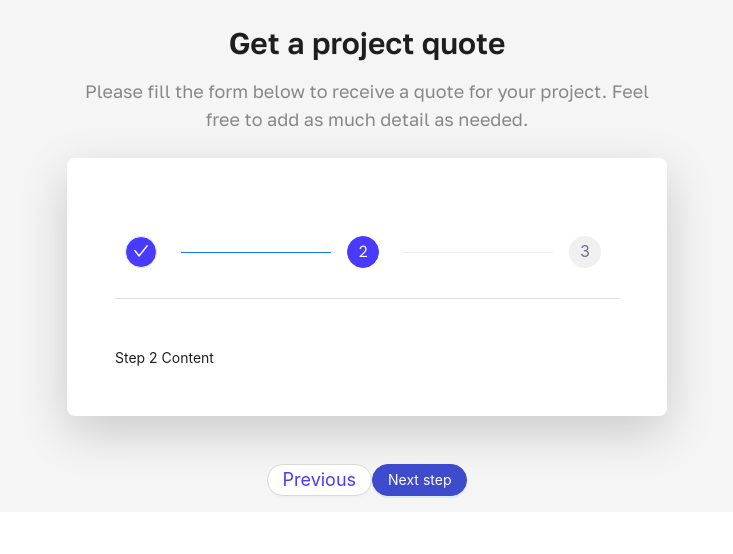
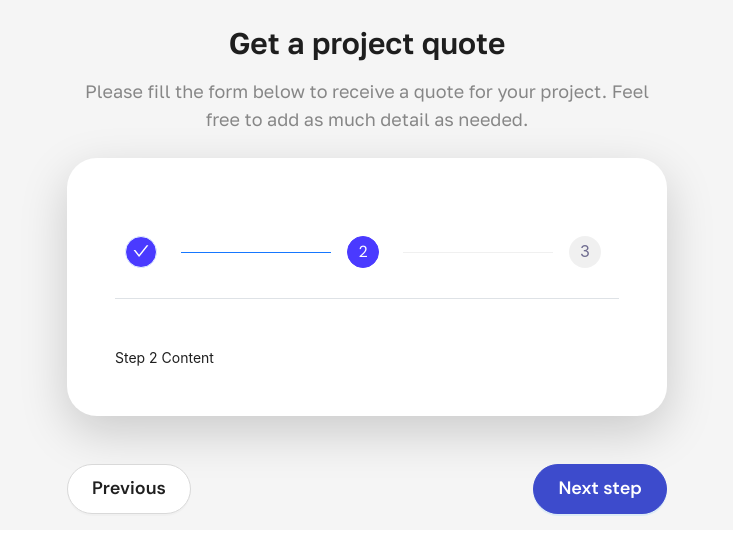
Before and after one commit to Ravi5113/step-form-frontend, a React (Create React App) app: page / in a window 1280 px wide. Both pictures are taken after a click on the button "Next step". Shown: the top 554 px of the page, without its empty margins (273-1006 px from the left). Built offline with nearby package versions, Linux system fonts and the light colour scheme.

Commit message:
placholder

```diff
--- a/src/Components/Forms/MultiStepForm.js
+++ b/src/Components/Forms/MultiStepForm.js
@@ -62,7 +62,7 @@ const MultiStepForm = () => {
                     Please fill the form below to receive a quote for your project. Feel free to add as much detail as needed.
                 </Text>
             </div>
-            <Content className="p-5 bg-white rounded-3 shadow-lg" style={{ maxWidth: '600px', width: '100%' }}>
+            <Content className="p-5 bg-white  shadow-lg" style={{ maxWidth: '600px', width: '100%', borderRadius: '30px' }}>
                 <Steps current={current} className="custom-steps">
                     {steps.map((item, index) => (
                         <Step key={index} />
@@ -72,24 +72,24 @@ const MultiStepForm = () => {
                 <div className="mt-5 w-100 ">{steps[current].content}</div>
 
             </Content>
-            <div className="d-flex justify-content-between mt-5 mb-3">
+            <div className="d-flex justify-content-between mt-5 mb-3 w-100" style={{ maxWidth: '600px' }}>
                 {current > 0 && (
-                    <Button onClick={onPrev} shape="round" className='custom-button'>
+                    <Button onClick={onPrev} shape="round" className='p-4 txt'>
                         Previous
                     </Button>
                 )}
                 {current < steps.length - 1 && (
-                    <Button type="primary" shape="round" onClick={onNext}>
+                    <Button type="primary" shape="round" className='p-4 txt' onClick={onNext}>
                         Next step
                     </Button>
                 )}
                 {current === steps.length - 1 && (
-                    <Button type="primary" shape="round">
+                    <Button type="primary" shape="round" className='p-4 txt'>
                         Done
                     </Button>
                 )}
             </div>
-        </Layout>
+        </Layout >
     );
 };
 
--- a/src/Components/Forms/Style.css
+++ b/src/Components/Forms/Style.css
@@ -45,9 +45,16 @@
     font-weight: 600 !important;
 }
 
+.txt {
+    font-family: "DM Sans", sans-serif !important;
+    font-weight: 600 !important;
+    font-size: 18px;
+    margin: 0 !important;
+}
+
 .sty::placeholder {
     font-family: "DM Sans", sans-serif !important;
-    color: #170F49 !important;
+    color: #ff0202 !important;
     font-weight: 600 !important;
 }
 
@@ -129,5 +136,8 @@
 .custom-button {
     font-size: 18px;
     color: #4A3AFF;
-    border-radius: 32px;
 }
+
+:where(.css-dev-only-do-not-override-m4timi).ant-input {
+    font-family: "DM Sans", sans-serif !important;
+}
```
